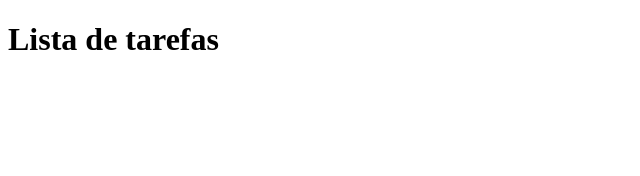
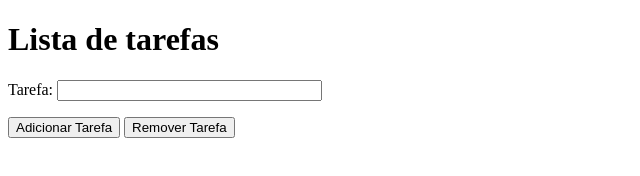
Before and after one commit to aarthurbf/projeto9webdev, a plain HTML site: page index.html in a window 1280 px wide. Shown: the whole page, without its empty margins (0-640 px from the left). Drawn offline with Linux system fonts and the light colour scheme.

Commit message:
Criando layout

```diff
--- a/index.html
+++ b/index.html
@@ -8,6 +8,13 @@
 </head>
 <body>
     <h1>Lista de tarefas</h1>
+    <p>
+        <label for="task">Tarefa: </label>
+        <input type="text" id="task" size="30px">
+    </p>
+    <button id="btn-adicionar" onclick="adicionartarefa()">Adicionar Tarefa</button>
+    <button id="btn-remover" onclick="removertarefa()">Remover Tarefa</button>
+    <p id="lista"></p>
 
     <script src="./assets/javascript/script.js"></script>
 </body>
```
